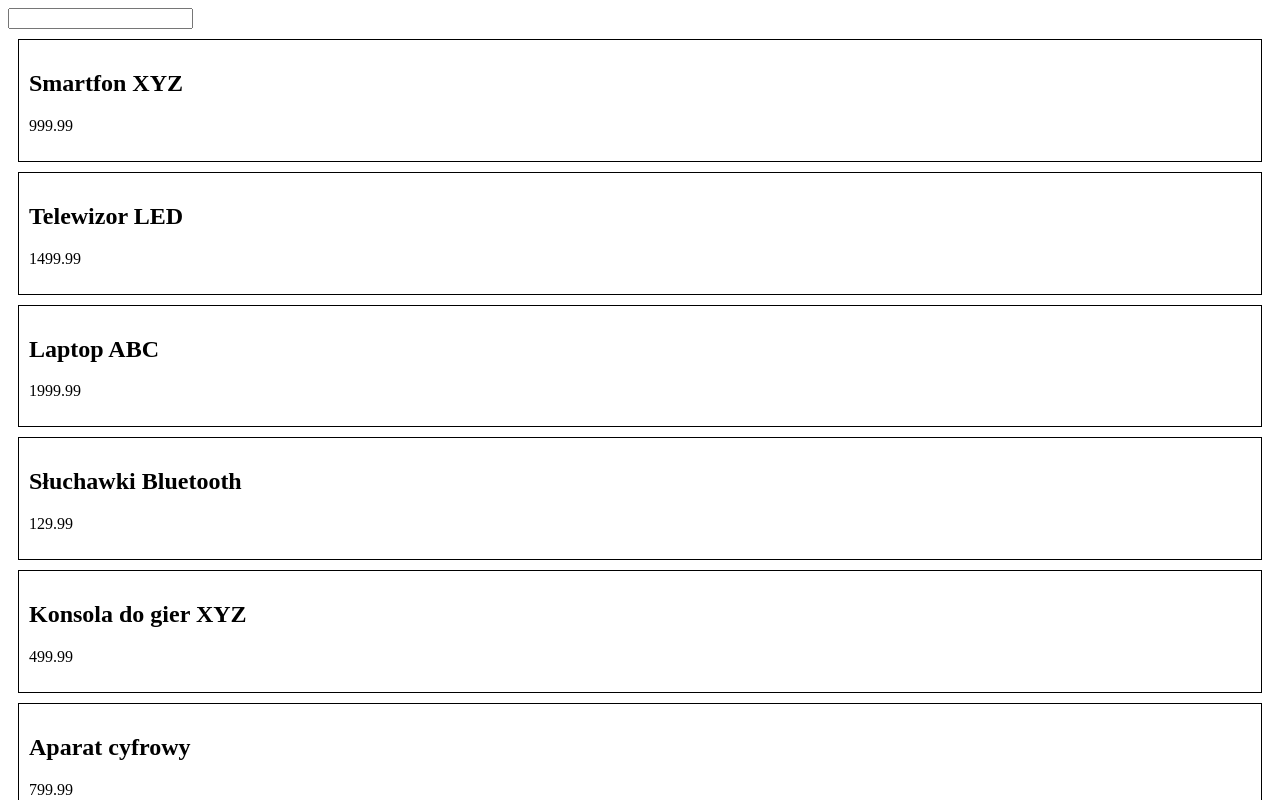
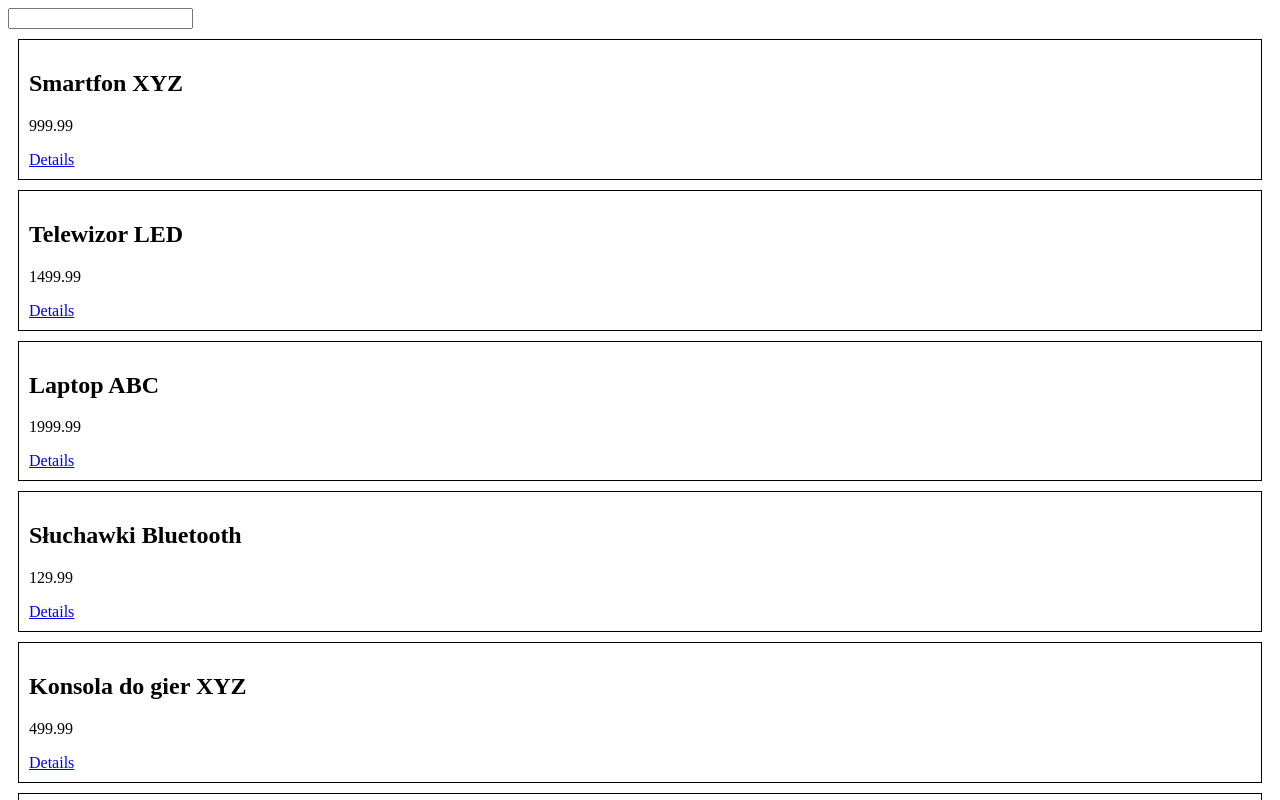
Before and after one commit to RobertZap/alegrosz, a React (Vite) app: page / in a window 1280 px wide. Shown: the top 800 px of the page. Built offline with nearby package versions, Linux system fonts and the light colour scheme; data requests are answered from the project's data file.

Commit message:
product item schema

```diff
--- a/package.json
+++ b/package.json
@@ -12,8 +12,12 @@
   },
   "dependencies": {
     "json-server": "^0.17.3",
+    "localforage": "^1.10.0",
+    "match-sorter": "^6.3.1",
     "react": "^18.2.0",
-    "react-dom": "^18.2.0"
+    "react-dom": "^18.2.0",
+    "react-router-dom": "^6.14.1",
+    "sort-by": "^1.2.0"
   },
   "devDependencies": {
     "@types/react": "^18.0.37",
--- /dev/null
+++ b/src/components/Product.jsx
@@ -0,0 +1,39 @@
+import { Link, useParams } from "react-router-dom";
+import { useEffect, useState } from "react";
+
+function Product() {
+    const { productId } = useParams();
+    const [product, setProduct] = useState(null);
+
+    useEffect(() => {
+        const controller = new AbortController();
+        getProduct(productId, controller.signal).then((data) =>
+            setProduct(data)
+        );
+
+        return () => {
+            controller.abort();
+        };
+    }, [productId]);
+
+    function getProduct(id, signal) {
+        return fetch(`http://localhost:3000/products/${id}`, { signal }).then(
+            (response) => response.json()
+        );
+    }
+
+    if (!product) {
+        return <h2>Loader...</h2>;
+    }
+
+    return (
+        <div>
+            <h1>{product.name}</h1>
+            <p>{product.description}</p>
+            <p>Price ${product.price}</p>
+            <Link to="/">Back</Link>
+        </div>
+    );
+}
+
+export default Product;
--- a/src/components/Products.jsx
+++ b/src/components/Products.jsx
@@ -1,4 +1,5 @@
 import { useEffect, useState } from "react";
+import { Link } from "react-router-dom";
 
 function Products() {
     const [products, setProducts] = useState([]);
@@ -37,6 +38,7 @@ function Products() {
                     <h2>{product.name}</h2>
                     <p>{product.category}</p>
                     <p>{product.price}</p>
+                    <Link to={`/product/${product.id}`}>Details</Link>
                 </div>
             ))}
         </>
--- a/src/main.jsx
+++ b/src/main.jsx
@@ -1,10 +1,10 @@
-import React from 'react'
-import ReactDOM from 'react-dom/client'
-import App from './App.jsx'
+import React from "react";
+import ReactDOM from "react-dom/client";
+import router from "./router.jsx";
+import { RouterProvider } from "react-router-dom";
 
-
-ReactDOM.createRoot(document.getElementById('root')).render(
-  <React.StrictMode>
-    <App />
-  </React.StrictMode>,
-)
+ReactDOM.createRoot(document.getElementById("root")).render(
+    <React.StrictMode>
+        <RouterProvider router={router} />
+    </React.StrictMode>
+);
--- /dev/null
+++ b/src/router.jsx
@@ -0,0 +1,16 @@
+import { createBrowserRouter } from "react-router-dom";
+import App from "./App.jsx";
+import Product from "./components/Product.jsx";
+
+const router = createBrowserRouter([
+    {
+        path: "/",
+        element: <App />,
+    },
+    {
+        path: "product/:productId",
+        element: <Product />,
+    },
+]);
+
+export default router;
```
Also changed, not shown: 1 other file (tests, documents, lock files or other folders).
